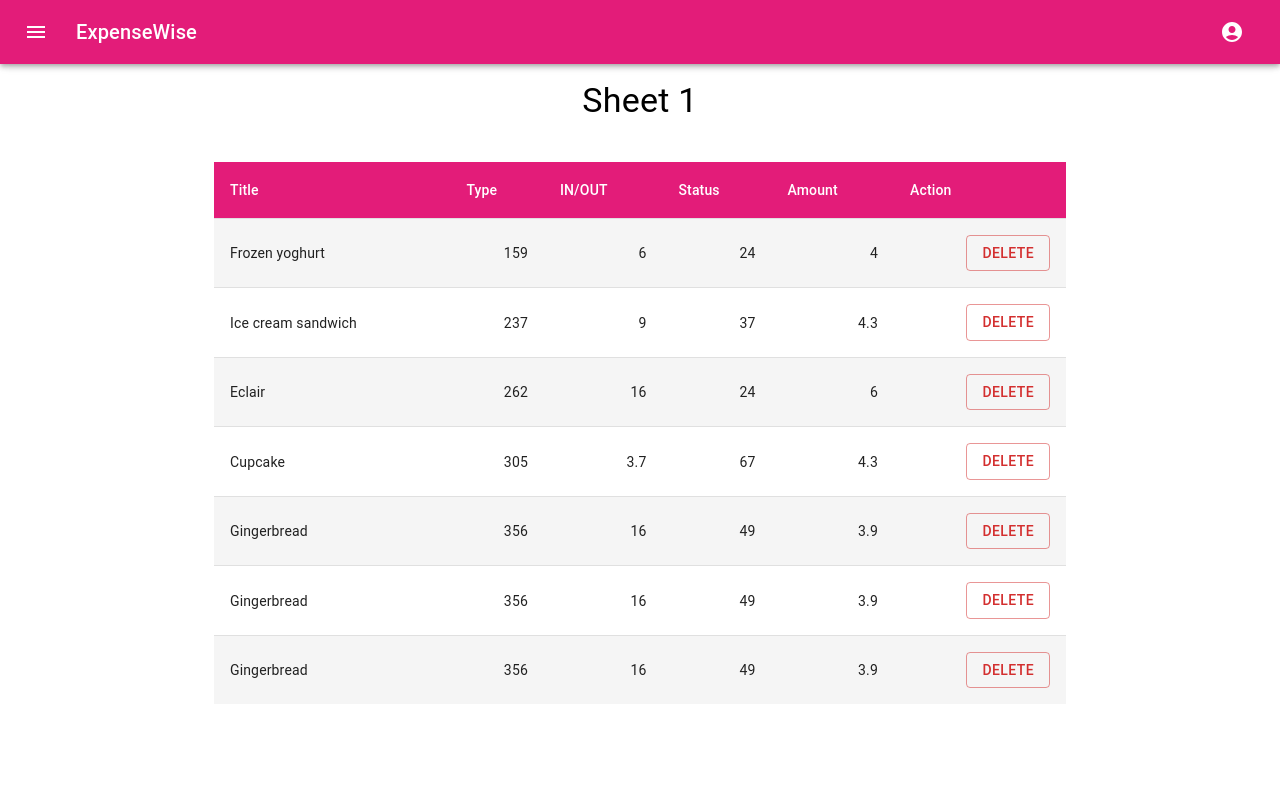
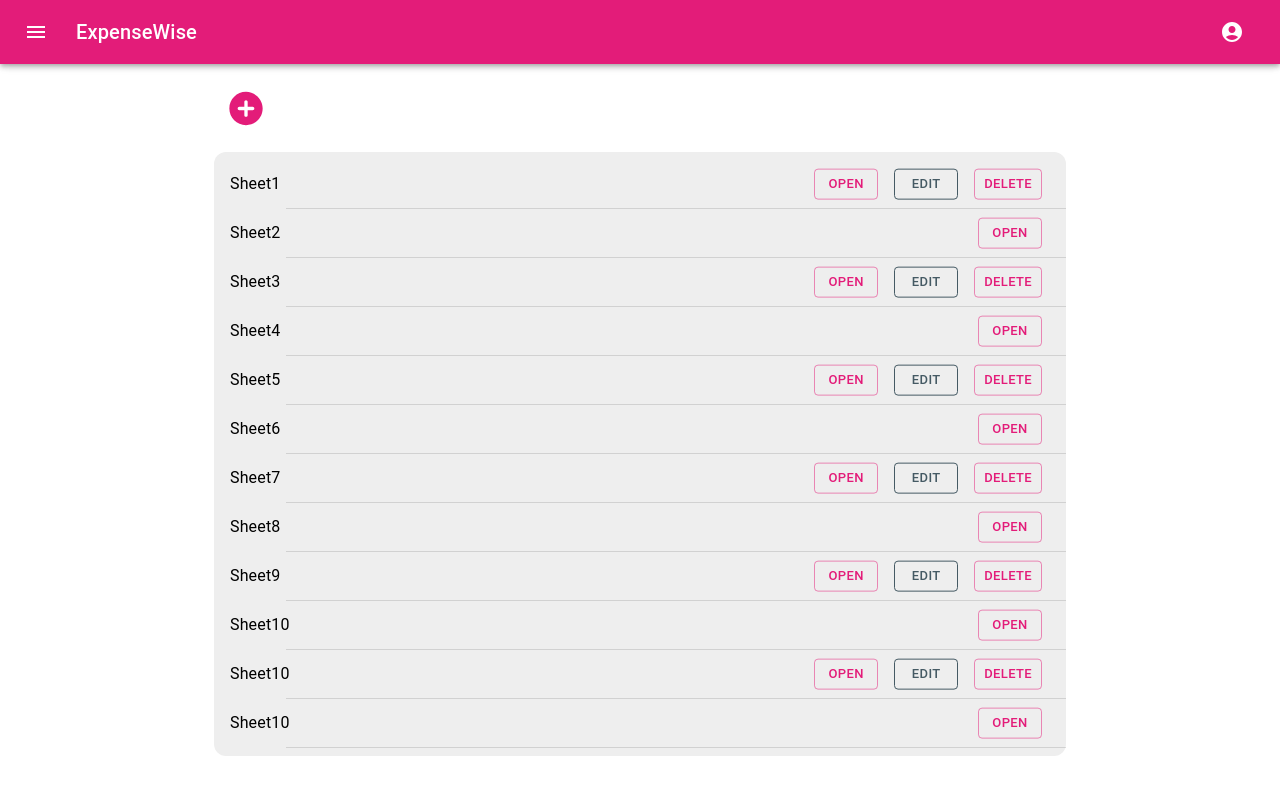
Before and after one commit to Rana-M-Usama/expense-wise, a React (Create React App) app in the folder client/: page / in a window 1280 px wide. Shown: the top 794 px of the page. Built offline with nearby package versions, Linux system fonts and the light colour scheme.

Commit message:
refactor code

```diff
--- a/client/src/App.tsx
+++ b/client/src/App.tsx
@@ -5,7 +5,6 @@ import { theme } from "theme";
 
 import "App.css";
 import Sheets from "components/sheet/Sheets";
-import SingleSheet from "components/sheet/SingleSheet";
 
 const App = () => {
   return (
@@ -14,7 +13,7 @@ const App = () => {
         <NavBar />
       </header>
       <body className="App-body">
-        <SingleSheet />
+        <Sheets />
       </body>
     </ThemeProvider>
   );
```
